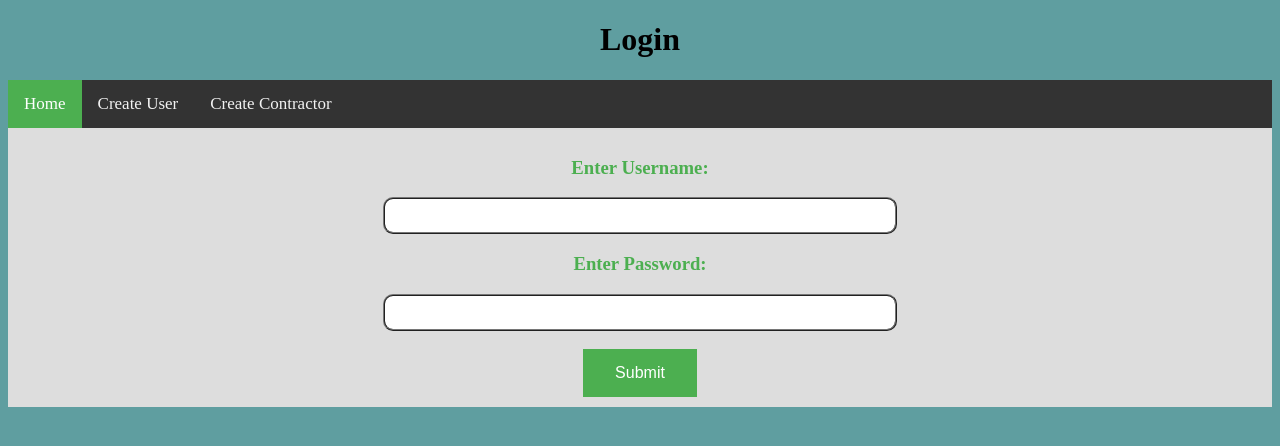
After one commit to CSE442-Project/CSE-442-Project, a Django app: template logic/accounts/templates/accounts/client_login.html in a window 1280 px wide. The commit adds this page. Shown: the top 446 px of the page. Run offline with Django 3.2, Linux system fonts and the light colour scheme; the template is opened without the code that fills it, so the values that code supplies are empty.

Commit message:
Added login page, linked all pages and style sheet to all pages

```diff
--- /dev/null
+++ b/logic/accounts/templates/accounts/client_login.html
@@ -0,0 +1,22 @@
+<!DOCTYPE html>
+<html>
+    <head>
+        <link href="style.css" rel="stylesheet" type="text/css">
+        <title>Login</title>
+    </head>
+    <body>
+        <Center><h1>Login</h1></Center>
+        <div class="topnav">
+            <a class="active" href="../../../../maps.html">Home</a>
+            <a class="hover" href="create_client.html">Create User</a>
+            <a class="hover" href="create_contractor.html">Create Contractor</a>
+        </div>
+        <Center>
+            <div class="inputbox">
+                <h3>Enter Username:</h3><input>
+                <h3>Enter Password:</h3><input>
+                <br/><br/><button>Submit</button>
+            </div>
+        </Center>
+    </body>
+</html>
--- a/logic/accounts/templates/accounts/create_client.html
+++ b/logic/accounts/templates/accounts/create_client.html
@@ -2,12 +2,14 @@
 <html>
   <head>
     <link href="style.css" rel="stylesheet" type="text/css">
+    <title>Create Client</title>
   </head>
   <body>
     <Center><h1>Create a New Client Account</h1></Center>
     <div class="topnav">
-      <a class="active" href="#home">Home</a>
-      <a class="hover" href="#Login">Login</a>
+      <a class="active" href="../../../../maps.html">Home</a>
+      <a class="hover" href="client_login.html">Login</a>
+      <a class="hover" href="create_contractor.html">Create Contractor</a>
     </div>
     <Center>
       <div class="inputbox">
--- a/logic/accounts/templates/accounts/create_verification.html
+++ b/logic/accounts/templates/accounts/create_verification.html
@@ -1,12 +1,13 @@
 <html>
   <head>
-    <link href="style.css" rel="stylesheet" class="text/style">
+    <link href="style.css" rel="stylesheet" type="text/style">
+    <title>Verified</title>
   </head>
   <body>
     <Center>
       <h1>Account Creation Successful!</h1>
       <div class="topnav">
-        <a class="active" href="#home">Home</a>
+        <a class="active" href="../../../../maps.html">Home</a>
       </div>
       <div class="inputbox">
         <h2>Thank you for choosing our service!</h2>
```
Also changed, not shown: logic/accounts/templates/accounts/create_contractor.html (+5 -3 lines), maps.html (+9 -3 lines).
